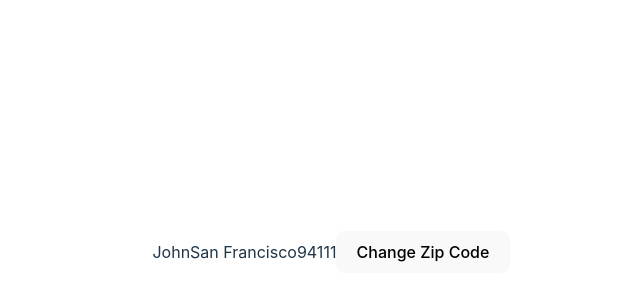
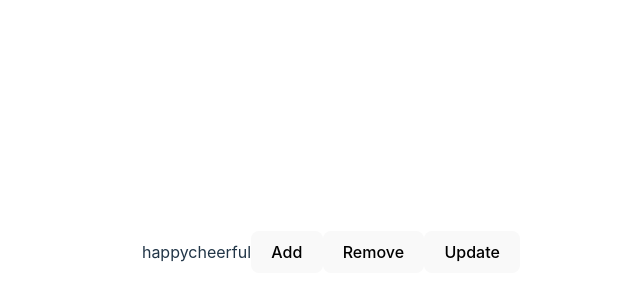
Before and after one commit to chienchuanw/react-learning, a React (Vite) app: page / in a window 1280 px wide. Shown: the part 148-448 px from the top of the page, without its empty margins (309-949 px from the left). Built offline with nearby package versions, Linux system fonts and the light colour scheme.

Commit message:
Updating Arrays

```diff
--- a/src/App.tsx
+++ b/src/App.tsx
@@ -2,28 +2,30 @@ import { useState } from 'react'
 import './App.css'
 
 function App() {
-  const [customer, setCustomer] = useState({
-    name: 'John',
-    address: {
-      city: 'San Francisco',
-      zipCode: 94111
-    }
-  });
+  const [tags, setTags] = useState(['happy', 'cheerful']);
 
-  // Update zipCode
-  const handleClick = () => {
-    setCustomer({
-      ...customer, // Notice that spread operator in JS can only perform a shallow copy. In other words, it will not copy the nested properties of an object but reference the same object in memory. That is not what we want because every time we modify the address, it will affect the others.
-      address: { ...customer.address, zipCode: 94112 } // That's why we need to use spread operator again to copy and thus update the zipCode.
-    })
-  }
+  // Add item to tags array
+  const handleClickAdd = () => {
+    setTags([ ...tags, 'exciting']) // This copies the original array and adds new item.
+  };
+
+  // Remove item from tags array
+  const handleClickRemove = () => {
+    setTags(tags.filter(tag => tag !== 'happy'));
+  };
+
+  // Update an existing item in tags array
+  const handleClickUpdate = () => {
+    setTags(tags.map(tag => tag === 'cheerful' ? 'depressed' : tag))
+  };
+
 
   return (
     <div>
-      {customer.name}
-      {customer.address.city}
-      {customer.address.zipCode}
-      <button onClick={handleClick}>Change Zip Code</button>
+      <span>{tags}</span>
+      <button onClick={handleClickAdd}>Add</button>
+      <button onClick={handleClickRemove}>Remove</button>
+      <button onClick={handleClickUpdate}>Update</button>
     </div>
   )
 
```
